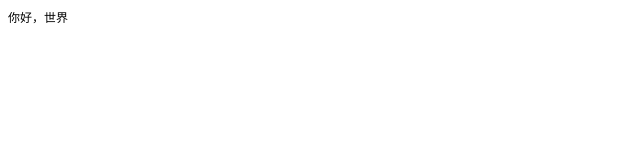
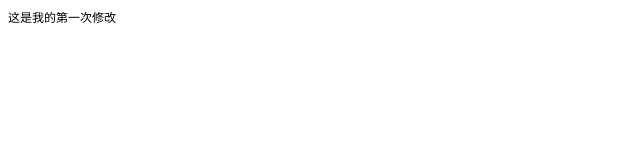
Before and after one commit to Donaldgucb/Donaldgucb.github.io, a plain HTML site: page index.html in a window 1280 px wide. Shown: the full height of the page, 0-640 px from the left. Drawn offline with Linux system fonts and the light colour scheme.

Commit message:
第一次修改
这是第一次修改

```diff
--- a/index.html
+++ b/index.html
@@ -7,10 +7,11 @@
   <meta name="Generator" content="Cocoa HTML Writer">
   <meta name="CocoaVersion" content="1343.16">
   <style type="text/css">
-    p.p1 {margin: 0.0px 0.0px 0.0px 0.0px; font: 12.0px 'Heiti SC Light'}
+    p.p1 {margin: 0.0px 0.0px 0.0px 0.0px; font: 12.0px 'Songti SC'; color: #000000; -webkit-text-stroke: #000000}
+    span.s1 {font-kerning: none}
   </style>
 </head>
 <body>
-<p class="p1">你好，世界</p>
+<p class="p1"><span class="s1">这是我的第一次修改</span></p>
 </body>
 </html>
```
